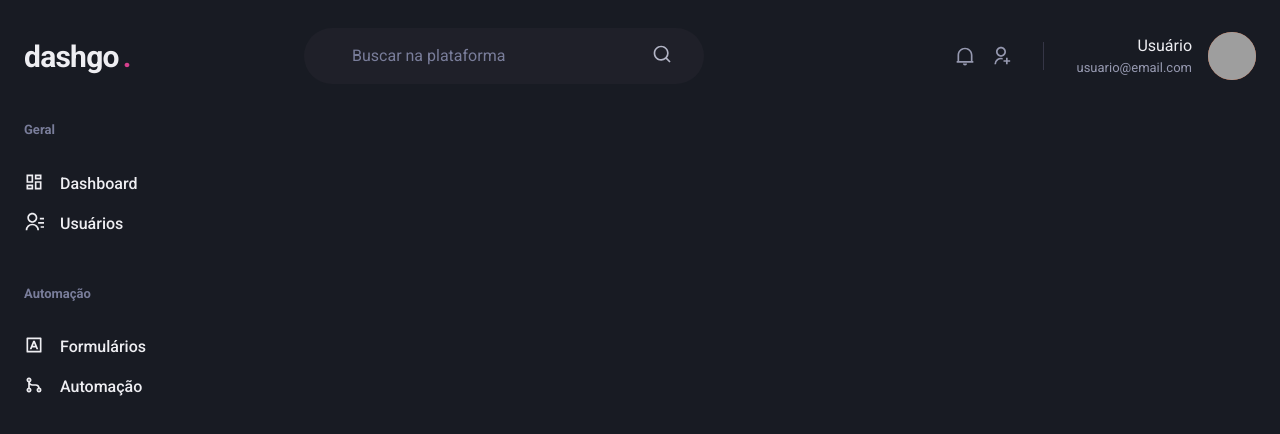
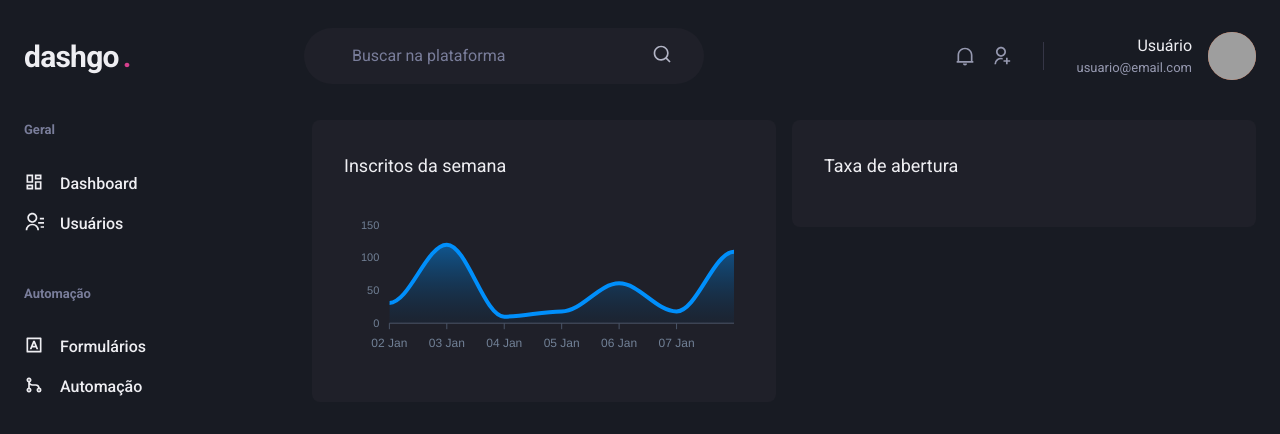
Before and after one commit to RenanArantes/dashgo, a Next.js app: page /dashboard in a window 1280 px wide. Shown: the top 434 px of the page. Built offline with nearby package versions, Linux system fonts and the light colour scheme; grey boxes are pictures that could not be loaded.

Commit message:
Página:Dashboard

```diff
--- a/package.json
+++ b/package.json
@@ -12,9 +12,11 @@
     "@chakra-ui/react": "^1.7.4",
     "@emotion/react": "^11.7.1",
     "@emotion/styled": "^11.6.0",
+    "apexcharts": "^3.33.0",
     "framer-motion": "^5.6.0",
     "next": "12.0.8",
     "react": "17.0.2",
+    "react-apexcharts": "^1.3.9",
     "react-dom": "17.0.2",
     "react-icons": "^4.3.1"
   },
--- a/src/pages/dashboard.tsx
+++ b/src/pages/dashboard.tsx
@@ -1,6 +1,64 @@
-import { Flex } from '@chakra-ui/react'
+import { Flex, SimpleGrid, Box, Text, theme } from '@chakra-ui/react'
+import dynamic from 'next/dynamic'
+
 import Header from '../components/Header'
 import SideBar from '../components/SideBar'
+
+const Chart = dynamic(() => import ('react-apexcharts'), {
+    ssr: false,
+})
+
+const options = {
+    chart: {
+        toolbar: {
+            show: false,
+        },
+        zoom: {
+            enabled: false,
+        },
+        foreColor: theme.colors.gray[500],
+    },
+    grid: {
+        show: false
+    },
+    dataLabels: {
+        enabled: false
+    },
+    tooltip: {
+        enabled: false
+    },
+    xaxis: {
+        type: 'datetime',
+        axisBorder: {
+            color: theme.colors.gray[600]
+        },
+        axisTicks: {
+            color: theme.colors.gray[600]
+        },
+        categories: [
+            '2022-01-02T00:00:00.000Z',
+            '2022-01-03T00:00:00.000Z',
+            '2022-01-04T00:00:00.000Z',
+            '2022-01-05T00:00:00.000Z',
+            '2022-01-06T00:00:00.000Z',
+            '2022-01-07T00:00:00.000Z',
+            '2022-01-08T00:00:00.000Z',
+        ],
+    },
+    fill: {
+        opacity: 0.3,
+        type: 'gradient',
+        gradient: {
+            shade: 'dark',
+            opacityFrom: 0.7,
+            opacityTo: 0.3,
+        }
+    }
+}
+
+const series = [
+    { name: 'series1', data: [31,120,10,18,61,18,109] }
+]
 
 export default function Dashboard() {
     return (
@@ -15,6 +73,24 @@ export default function Dashboard() {
                 paddingX="6"
             >
                 <SideBar />
+
+                <SimpleGrid flex="1" gap="4" minChildWidth="320px" alignItems="flex-start">
+                    <Box
+                        padding="8"
+                        backgroundColor="gray.800"
+                        borderRadius={8}
+                    >
+                        <Text fontSize="lg" marginBottom="4">Inscritos da semana</Text>
+                        <Chart options={options} series={series} type="area" height={160} />
+                    </Box>
+                    <Box
+                        padding="8"
+                        backgroundColor="gray.800"
+                        borderRadius={8}
+                    >
+                        <Text fontSize="lg" marginBottom="4">Taxa de abertura</Text>
+                    </Box>
+                </SimpleGrid>
             </Flex>
         </Flex>
     )
```
Also changed, not shown: 1 other file (tests, documents, lock files or other folders).
